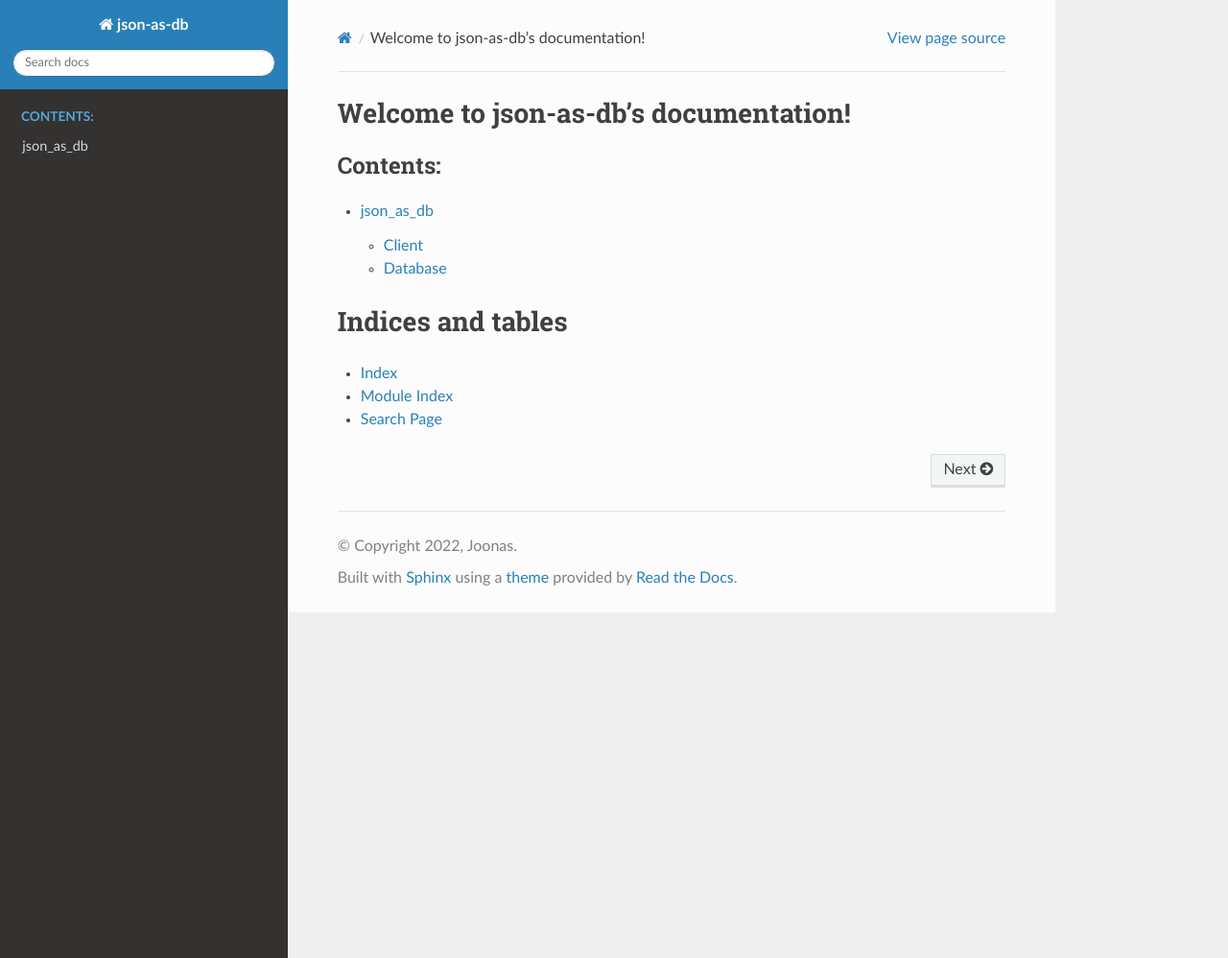
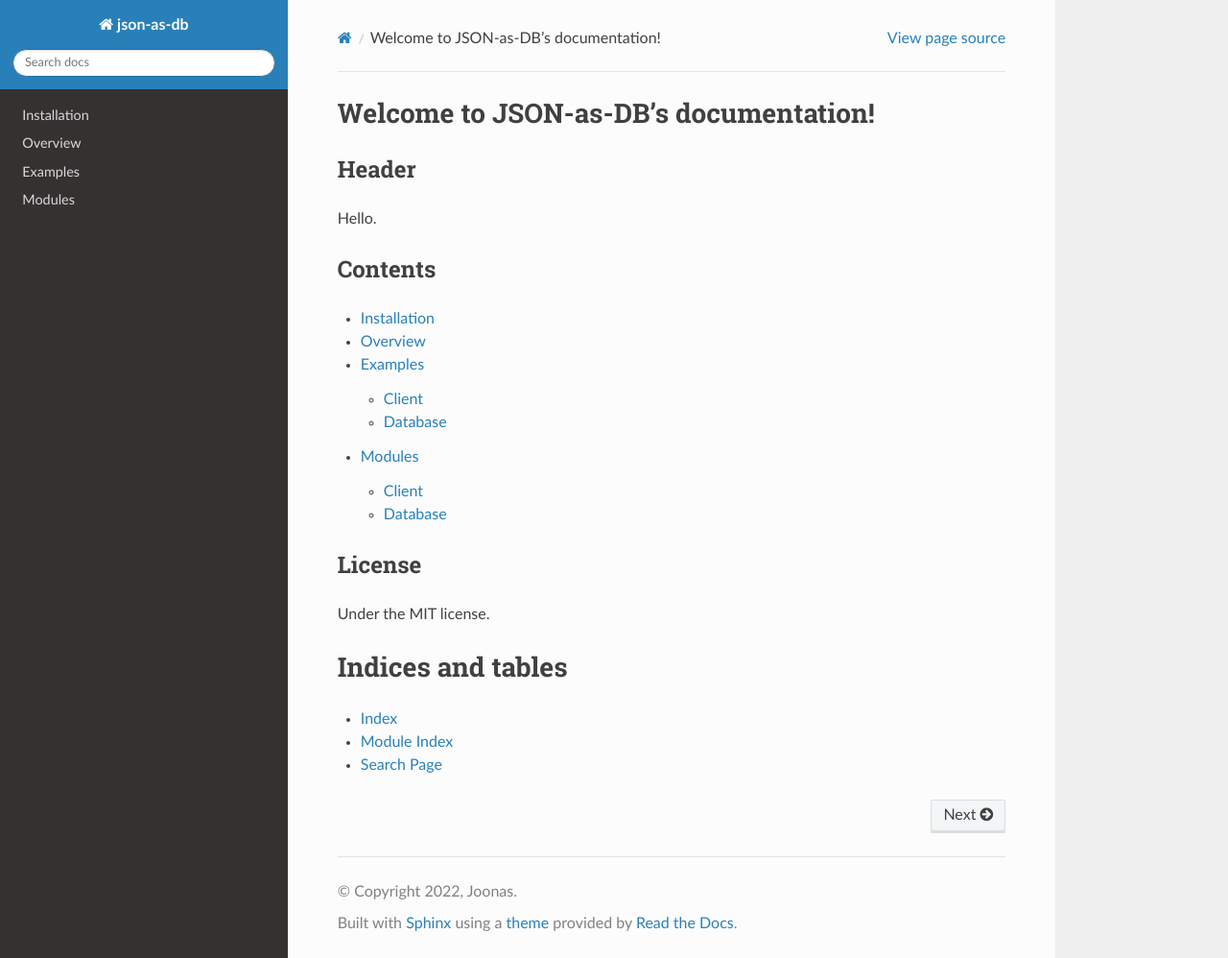
Before and after one commit to joonas-yoon/json-as-db, a Sphinx documentation site: the page built from docs/source/index.rst, in a window 1280 px wide and 998 px high. Shown: the whole window at 96% size. Built offline with Sphinx 7.4.7 and the Read the Docs theme 2.0.0, drawn with Linux system fonts in a browser that asks for light colours.

Commit message:
docs: first version of RTD

```diff
--- a/docs/source/index.rst
+++ b/docs/source/index.rst
@@ -3,15 +3,32 @@
    You can adapt this file completely to your liking, but it should at least
    contain the root `toctree` directive.
 
-Welcome to json-as-db's documentation!
+Welcome to JSON-as-DB's documentation!
 ======================================
+
+Header
+------
+
+Hello.
+
+
+Contents
+--------
 
 .. toctree::
    :maxdepth: 2
-   :caption: Contents:
+   :glob:
 
+   install
+   overview
+   examples
    modules
 
+
+License
+-------
+
+Under the MIT license.
 
 
 Indices and tables
--- a/docs/source/modules.rst
+++ b/docs/source/modules.rst
@@ -1,5 +1,5 @@
-json_as_db
-==========
+Modules
+=======
 
 .. toctree::
    :maxdepth: 4
--- /dev/null
+++ b/docs/source/overview.rst
@@ -0,0 +1,4 @@
+Overview
+========
+
+Installing JSON-as-DB is pretty simple.
```
Also changed, not shown: docs/source/examples.rst (added, +184 -0 lines), docs/source/install.rst (added, +31 -0 lines), examples/README.md (added).
